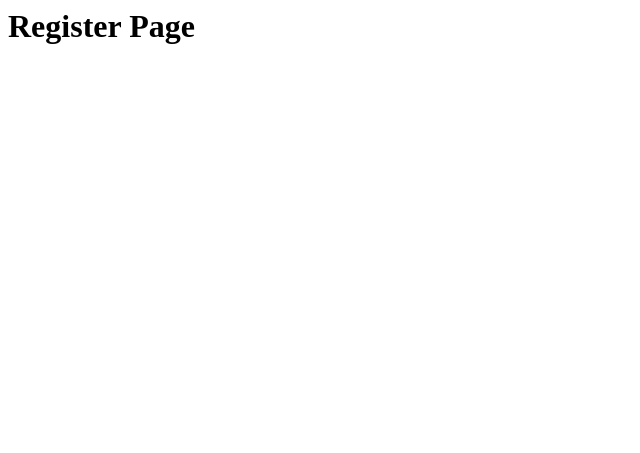
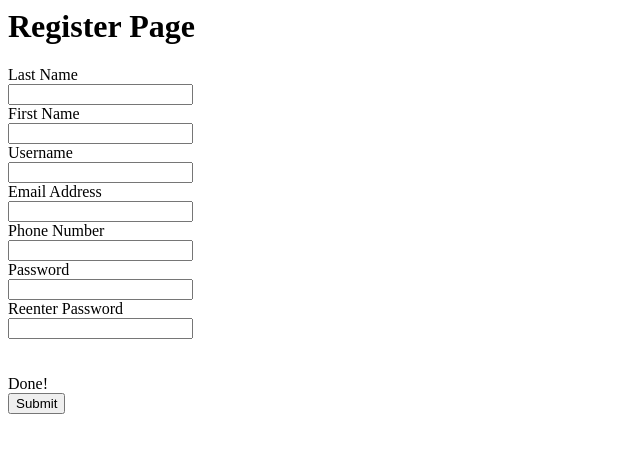
Before and after one commit to razvantamsa/event-org, a Django app: page /register/ in a window 1280 px wide. Shown: the top 453 px of the page, without its empty margins (0-640 px from the left). Run offline with Django 3.2, Linux system fonts and the light colour scheme.

Commit message:
add substance to html

```diff
--- a/bookvenue/authentication/templates/register.html
+++ b/bookvenue/authentication/templates/register.html
@@ -1,5 +1,28 @@
 <h1>Register Page</h1>
 
 <form>
+    <label for="lastname">Last Name</label><br>
+    <input type="text" name="lastname"><br>
+
+    <label for="firstname">First Name</label><br>
+    <input type="text" name="firstname"><br>
+
+    <label for="username">Username</label><br>
+    <input type="text" name="username"><br>
+
+    <label for="email">Email Address</label><br>
+    <input type="email" name="email"><br>
+
+    <label for="phonenumber">Phone Number</label><br>
+    <input type="text" name="phonenumber"><br>
+
+    <label for="password">Password</label><br>
+    <input type="password" name="password"><br>
+    <label for="repassword">Reenter Password</label><br>
+    <input type="password" name="repassword"><br>
+
+    <br><br>
+    <label for="register">Done!</label><br>
+    <input type="submit" name="register">
 
 </form>
```
Also changed, not shown: bookvenue/authentication/templates/change_pass.html (+16 -0 lines), bookvenue/authentication/templates/login.html (+13 -0 lines).
